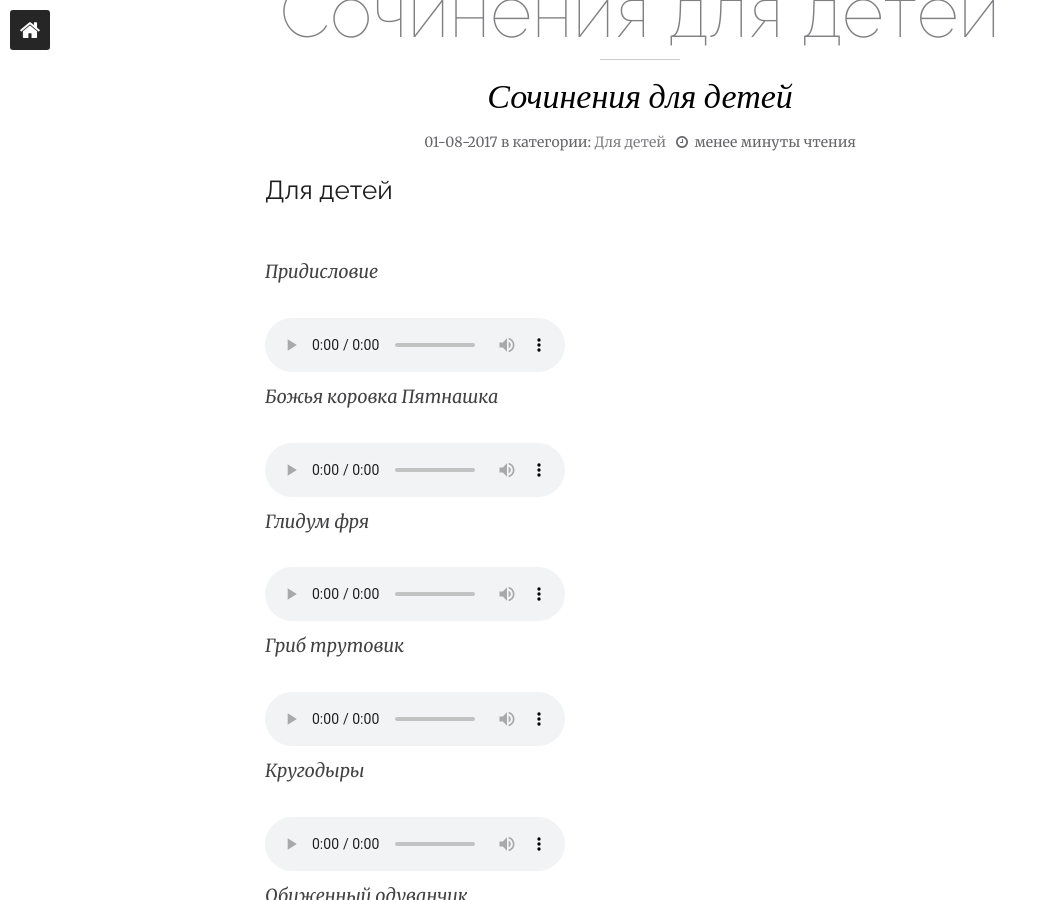
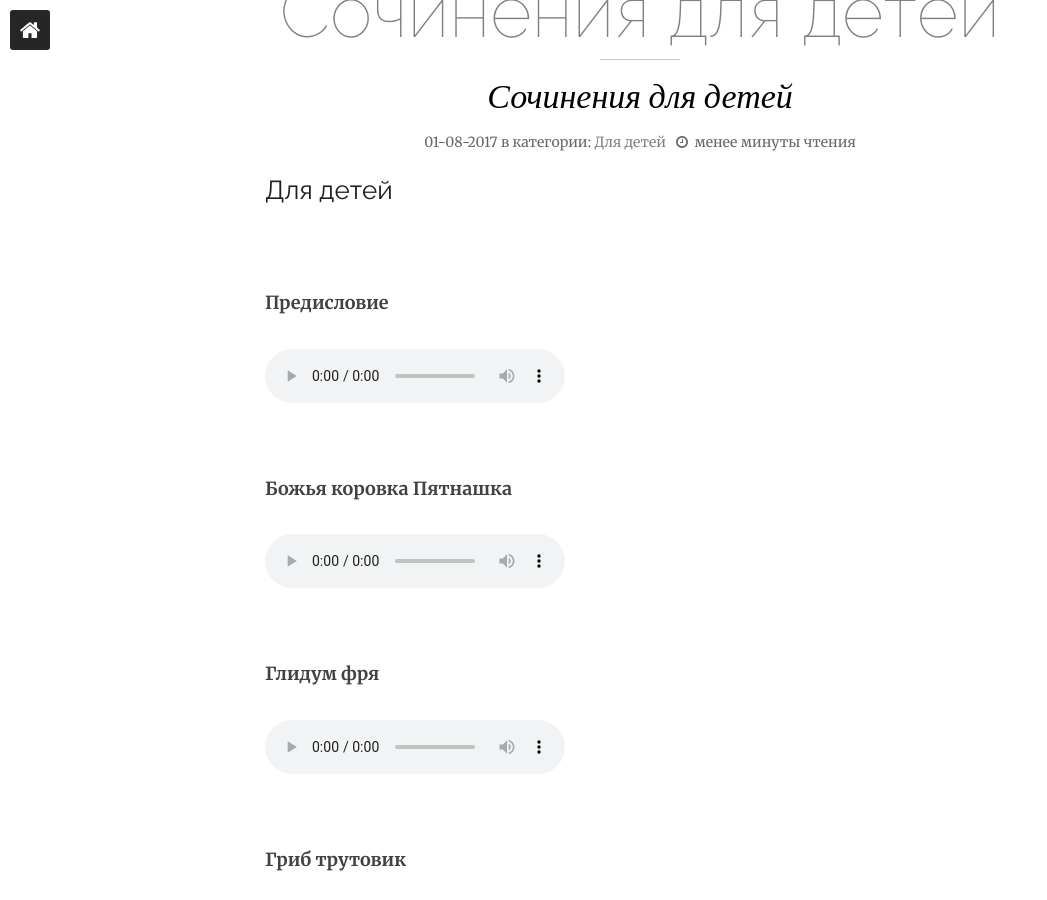
Before and after one commit to kupolua/audio-website, a Jekyll site: the page built from _posts/2017-08-01-childrens.md, in a window 1280 px wide and 900 px high, scrolled down 636 px. Shown: the whole window, without its empty margins (0-1047 px from the left). Built offline with Jekyll 4.4.1, drawn with Linux system fonts in a browser that asks for light colours.

Commit message:
Update 2017-08-01-childrens.md

```diff
--- a/_posts/2017-08-01-childrens.md
+++ b/_posts/2017-08-01-childrens.md
@@ -13,52 +13,63 @@ mathjax:
 
 ## Для детей
 <br/>
-*Придисловие*
+<br/>
+**Предисловие**
 <audio controls>
     <source src="https://s3.amazonaws.com/audiobooks.deepidea.cloud/for_kids/intro.mp3" type="audio/mpeg"/>
 </audio>
+<br/>
 
-*Божья коровка Пятнашка*
+**Божья коровка Пятнашка**
 <audio controls>
     <source src="https://s3.amazonaws.com/audiobooks.deepidea.cloud/for_kids/Bogiya_Korovka_pyatnashka.mp3" type="audio/mpeg"/>
 </audio>
+<br/>
 
-*Глидум фря*
+**Глидум фря**
 <audio controls>
     <source src="https://s3.amazonaws.com/audiobooks.deepidea.cloud/for_kids/Glindum_frya.mp3" type="audio/mpeg"/>
 </audio>
+<br/>
 
-*Гриб трутовик*
+**Гриб трутовик**
 <audio controls>
     <source src="https://s3.amazonaws.com/audiobooks.deepidea.cloud/for_kids/Grib_Trutovik.mp3" type="audio/mpeg"/>
 </audio>
+<br/>
 
-*Кругодыры*
+**Кругодыры**
 <audio controls>
     <source src="https://s3.amazonaws.com/audiobooks.deepidea.cloud/for_kids/Krugodiri.mp3" type="audio/mpeg"/>
 </audio>
+<br/>
 
-*Обиженный одуванчик*
+**Обиженный одуванчик**
 <audio controls>
     <source src="https://s3.amazonaws.com/audiobooks.deepidea.cloud/for_kids/Obizheniy_oduvanchik.mp3" type="audio/mpeg"/>
 </audio>
+<br/>
 
-*Облепиха*
+**Облепиха**
 <audio controls>
     <source src="https://s3.amazonaws.com/audiobooks.deepidea.cloud/for_kids/Oblepiha.mp3" type="audio/mpeg"/>
 </audio>
+<br/>
 
-*Урожай жары*
+**Урожай жары**
 <audio controls>
     <source src="https://s3.amazonaws.com/audiobooks.deepidea.cloud/for_kids/Urojai_Jari.mp3" type="audio/mpeg"/>
 </audio>
+<br/>
 
-*Глинянный ляп*
+**Глинянный ляп**
 <audio controls>
     <source src="https://s3.amazonaws.com/audiobooks.deepidea.cloud/for_kids/glinyaniy_lyap.mp3" type="audio/mpeg"/>
 </audio>
+<br/>
 
-*Поезд для отстающих*
+**Поезд для отстающих**
 <audio controls>
     <source src="https://s3.amazonaws.com/audiobooks.deepidea.cloud/for_kids/poezd_dlya_otstayushix.mp3" type="audio/mpeg"/>
 </audio>
+<br/>
```
